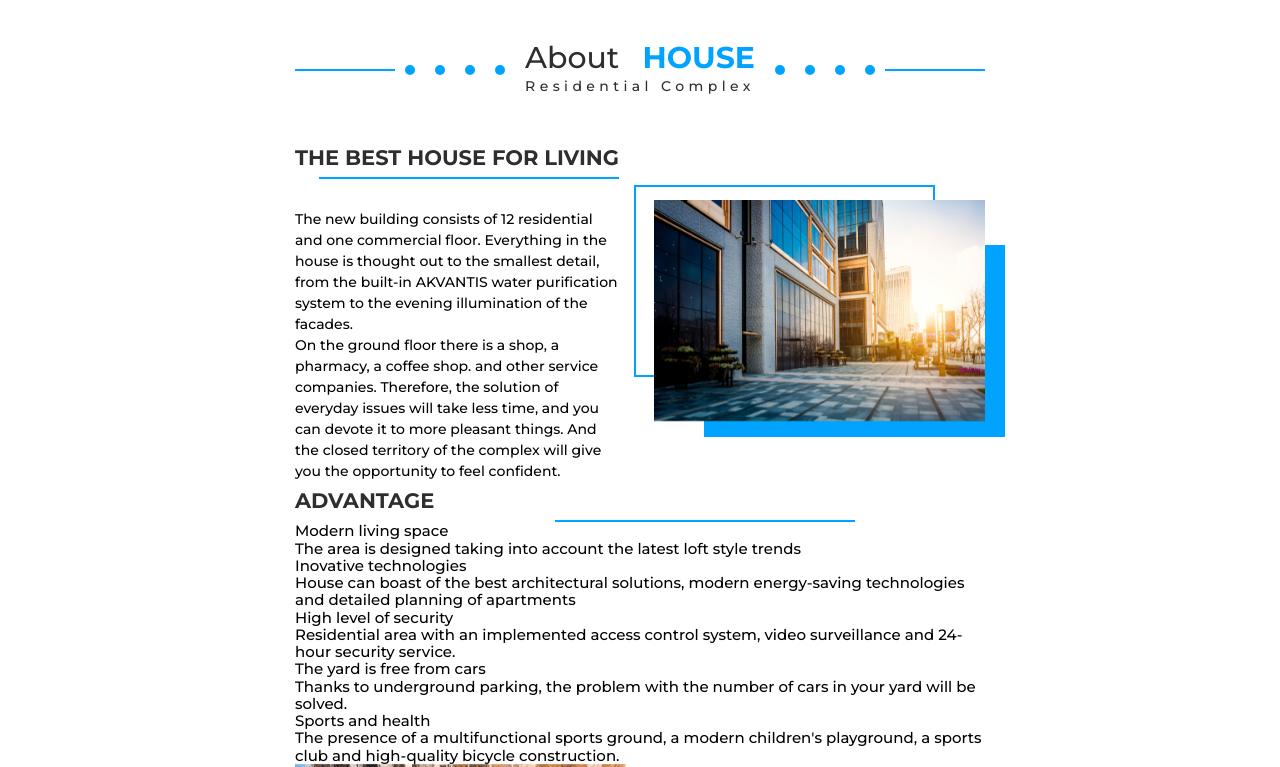
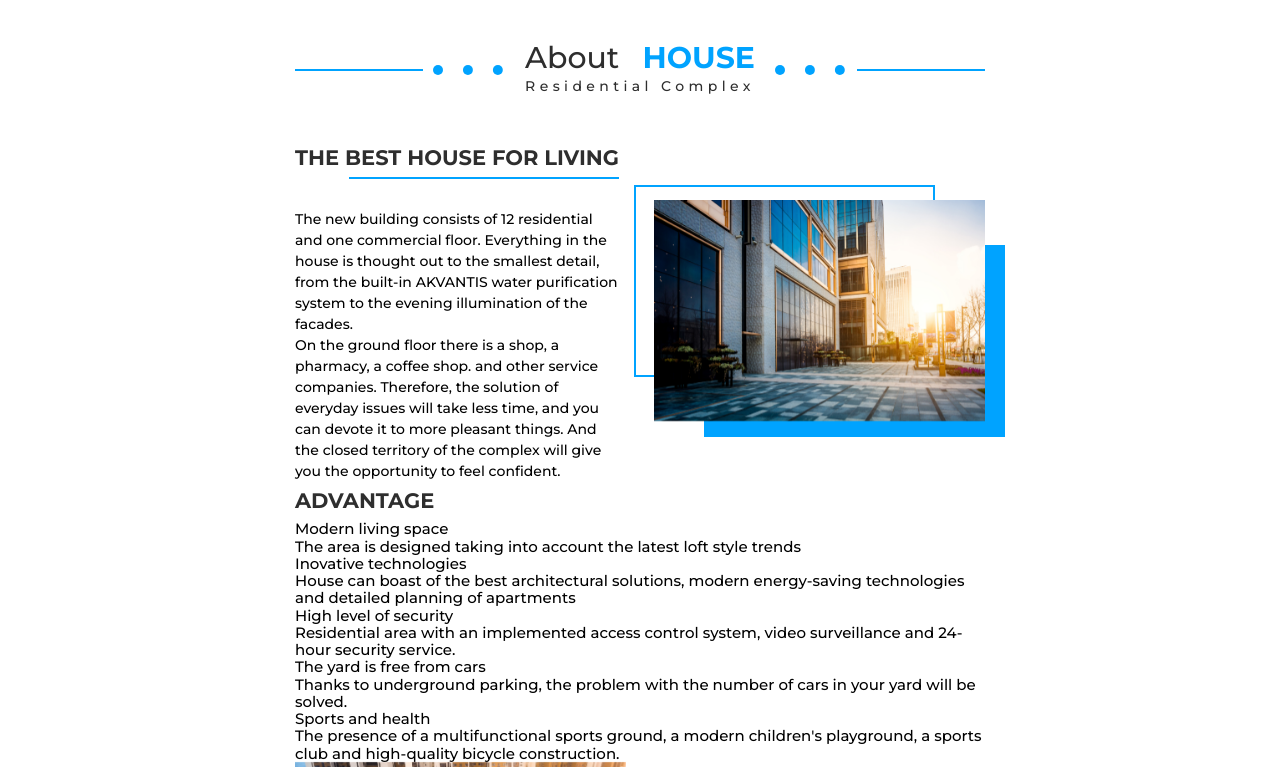
Before and after one commit to HalynaKilbovych/Real-estate, a website built with Parcel: page src/index.html in a window 1280 px wide. Shown: the part 953-1720 px from the top of the page. Built offline with nearby package versions, Linux system fonts and the light colour scheme.

Commit message:
title upd

```diff
--- a/src/index.html
+++ b/src/index.html
@@ -228,10 +228,10 @@
       </section>
 
       <section class="about container">
-        <div class="title-wrapper about__title">
+        <div class="title about__title">
           <div class="title__line"></div>
-          <div class="title-wr">
-              <h2 class="title">
+          <div class="title__wr">
+              <h2 class="title__text">
               About
               <span class="title__span">House</span>
               <span class="title__after-span">Residential complex</span>
@@ -244,6 +244,7 @@
          <div class="about__content">
            <div class="about__text-content">
             <h3 class="section-title about__section-title">The best house for living</h3>
+            <div class="section-title__line section-title__line--about"></div>
             <p class="about__text">The new building consists of 12 residential and one commercial floor. Everything in the house is thought out to the smallest detail, from the built-in AKVANTIS water purification system to the evening illumination of the facades.
             </p>
             <p class="about__text">On the ground floor there is a shop, a pharmacy, a coffee shop.
--- a/src/sass/components/_title.scss
+++ b/src/sass/components/_title.scss
@@ -1,4 +1,44 @@
 .title {
+    display: flex;
+    align-items: center;
+    justify-content: center;
+    &__line {
+        width: calc((100% - 220px)/2);
+        height: 2px;
+        background-color: var(--light-accent-color);
+        @include tablet {
+            width: calc((100% - 400px)/2);
+        }
+        @include desktop {
+            width: calc((100% - 580px)/2);
+        }
+    }
+    &__wr {
+        display: flex;
+        align-items: center;
+        justify-content: center;
+        // margin: auto;
+        padding: 0px 10px;
+        &::after,
+        &::before {
+            content: "";
+            display: block;
+            width: 19px;
+            height: 3px;
+            background-image: url(../images/title-dots-mob.svg);
+            @include tablet {
+                background-image: url(../images/title-dots-tab.svg);
+                width: 100px;
+                height: 10px;
+            }
+            @include desktop {
+                background-image: url(../images/title-dots-pc.svg);
+                width: 190px;
+                height: 10px;
+            }
+        }
+    }
+    &__text {
         @include font ($fw: 500, $fs: 17, $lh: 17);
         color: var(--dark-text-color);
         display: flex;
@@ -18,50 +58,7 @@
             max-width: 290px;
         }
     }
-.title-wrapper {
-    display: flex;
-    align-items: center;
-    justify-content: center;
-}
-.title__line {
-    width: 20px;
-    height: 2px;
-    background-color: var(--light-accent-color);
-    @include mobile {
-        width: 70px;
-    }
-    @include tablet {
-        width: 100px;
-    }
-    @include desktop {
-        width: 420px;
-    }
-}
-.title-wr {
-    display: flex;
-    align-items: center;
-    justify-content: center;
-    margin: auto;
-}
-.title-wr::after,
-.title-wr::before {
-    content: "";
-    display: block;
-    width: 19px;
-    height: 3px;
-    background-image: url(../images/title-dots-mob.svg);
-    @include tablet {
-        background-image: url(../images/title-dots-tab.svg);
-        width: 100px;
-        height: 10px;
-    }
-    @include desktop {
-        background-image: url(../images/title-dots-pc.svg);
-        width: 190px;
-        height: 10px;
-    }
-}
-.title__span {
+    &__span {
         @include font ($fw: 900, $fs: 17, $lh: 17);
         color: var(--light-accent-color);
         text-transform: uppercase;
@@ -72,7 +69,7 @@
             @include font ($fw: 900, $fs: 36, $lh: 36);
         }
     }
-.title__after-span {
+    &__after-span {
         @include font ($fw: 500, $fs: 10, $lh: 15);
         text-transform: capitalize;
         color: var(--dark-text-color);
@@ -84,7 +81,7 @@
             @include font ($fw: 500, $fs: 16, $lh: 24);
         }
     }
-
+}
 
 .section-title {
     @include font ($fw: 700, $fs: 17, $lh: 21);
@@ -97,13 +94,22 @@
     @include desktop {
         @include font ($fw: 700, $fs: 36, $lh: 54);
     }
+    &__line {
+        width: 190px;
+        height: 2px;
+        background-color: var(--light-accent-color);
+        @include tablet {
+            width: 270px;
         }
-
-.section-title::after {
-    content: "";
-    display: block;
-    width: 300px;
-    height: 2px;
+        @include desktop {
+            width: 370px;
+        }
+        &--about {
+            margin-bottom: 30px;
+            margin-left: 50px;
+            @include tablet {
                 margin-left: auto;
-    background-color: var(--light-accent-color);
             }
+        }
+    }
+}
--- a/src/sass/sections/_about.scss
+++ b/src/sass/sections/_about.scss
@@ -19,7 +19,7 @@
 
     }
     &__section-title {
-        margin-bottom: 30px;
+        // margin-bottom: 30px;
     }
     &__text-content {
         max-width: 100%;
@@ -41,3 +41,7 @@
         }
     }
 }
+
+.section-title__line--about {
+
+}
```
Lines whose indentation alone changed are shown as unchanged.
